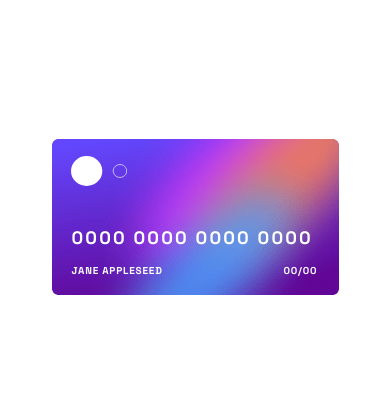
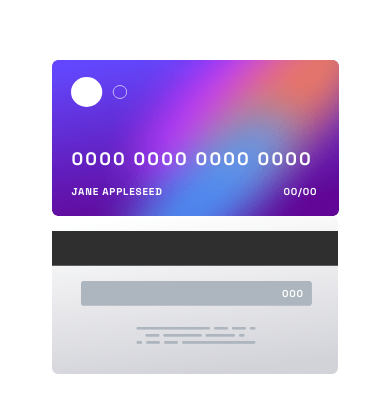
Before and after one commit to fkrunic/frontend-mentor-interactive-card-details-form, a Vue app: page / in a window 390 px wide. Shown: the part 205-618 px from the top of the page. Built offline with nearby package versions, Linux system fonts and the light colour scheme.

Commit message:
card back mobile

```diff
--- a/src/App.vue
+++ b/src/App.vue
@@ -1,6 +1,7 @@
 <script setup lang="ts">
 import { onMounted } from 'vue'
 import CardFront from './components/CardFront.vue';
+import CardBack from './components/CardBack.vue';
 
 onMounted(() => {
   document.body.className = 'font-space-grotesk'
@@ -10,5 +11,6 @@ onMounted(() => {
 <template>
   <div class="flex flex-col items-center justify-center min-h-screen">
     <CardFront :digits="'0000 0000 0000 0000'" :name="'JANE APPLESEED'" :expiration="'00/00'"></CardFront>
+    <CardBack :cvc="'000'"></CardBack>
   </div>
 </template>
--- /dev/null
+++ b/src/components/CardBack.vue
@@ -0,0 +1,31 @@
+<script setup lang="ts">
+defineProps<{ cvc: string }>()
+</script>
+
+<template>
+  <!-- Root -->
+  <div>
+    <!-- Card Back -->
+    <div class="relative flex flex-col gap-[10px]">
+
+      <!-- Card Back Background -->
+      <img class="
+        w-[286px]
+        h-[158px]
+        "
+        src="../assets/bg-card-back.png"
+        alt="card-back">
+
+      <!-- Digits -->
+      <p class="
+        absolute
+        left-[230px]
+        top-[70px]
+        font-bold
+        text-[10px]
+        tracking-[0.8px]
+        text-white
+        ">{{ cvc }}</p>
+    </div>
+  </div>
+</template>
```
